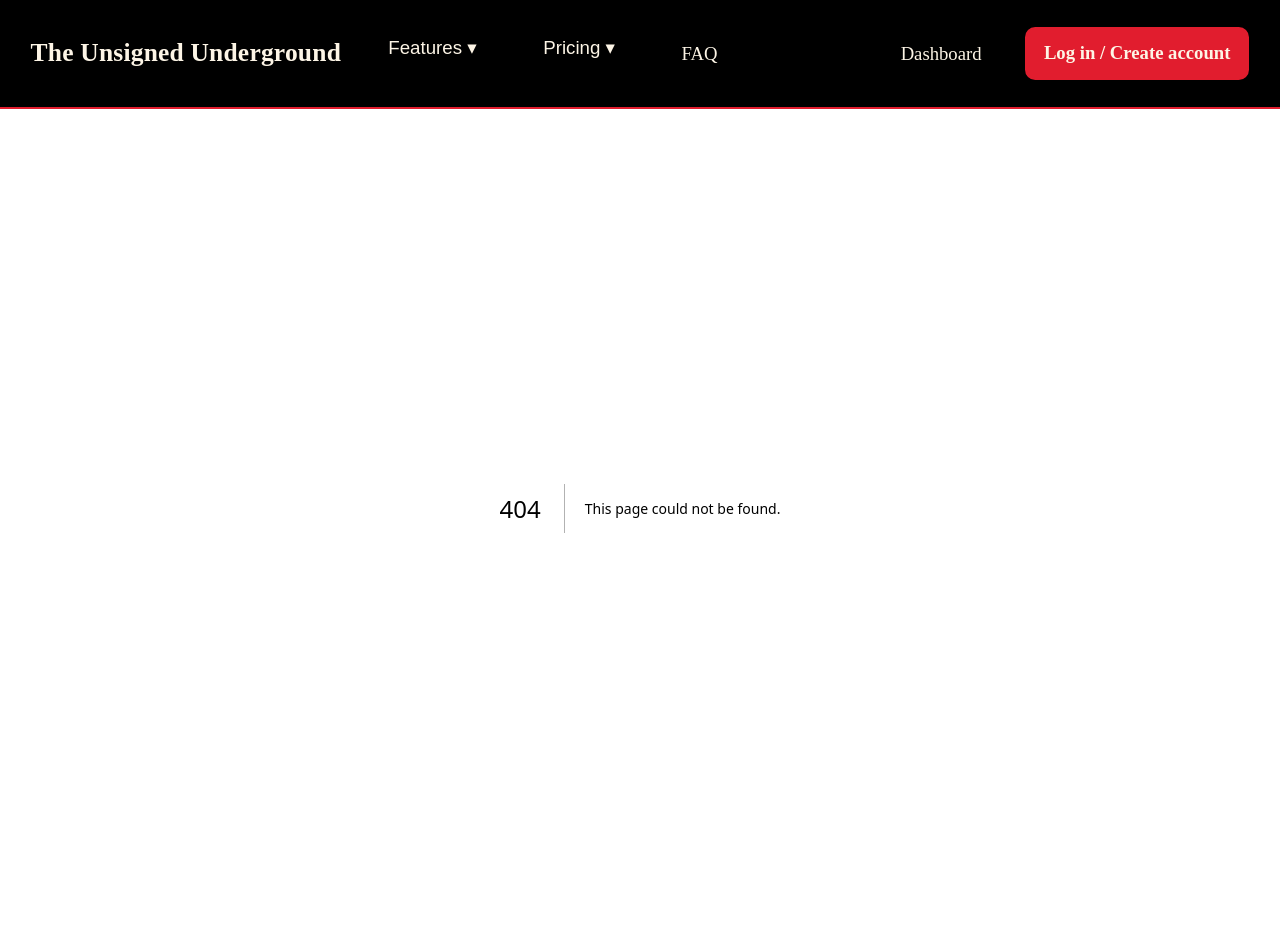
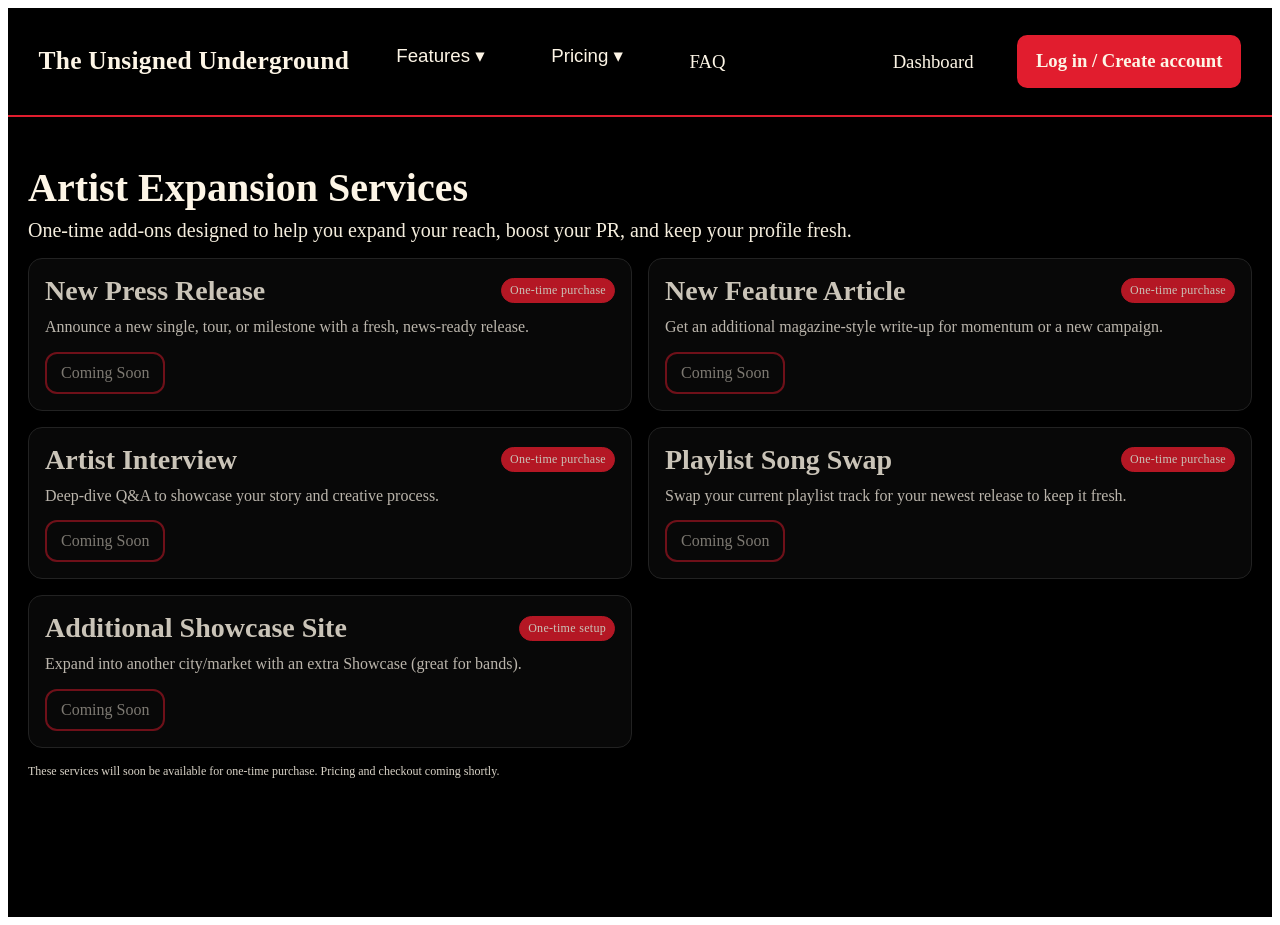
Before and after one commit to theunsignedunderground/uu-main-site, a Next.js app: page /artist-expansion in a window 1280 px wide. Before the commit this address had no page. Built offline with nearby package versions, Linux system fonts and the light colour scheme.

Commit message:
Create artist-expansion.js

```diff
--- /dev/null
+++ b/pages/artist-expansion.js
@@ -0,0 +1,122 @@
+// pages/artist-expansion.js
+import Head from "next/head";
+
+export default function ArtistExpansion() {
+  const extras = [
+    {
+      key: "press_addon",
+      title: "New Press Release",
+      tagline: "One-time purchase",
+      why: "Announce a new single, tour, or milestone with a fresh, news-ready release.",
+      cta: "Coming Soon",
+    },
+    {
+      key: "article_addon",
+      title: "New Feature Article",
+      tagline: "One-time purchase",
+      why: "Get an additional magazine-style write-up for momentum or a new campaign.",
+      cta: "Coming Soon",
+    },
+    {
+      key: "interview_addon",
+      title: "Artist Interview",
+      tagline: "One-time purchase",
+      why: "Deep-dive Q&A to showcase your story and creative process.",
+      cta: "Coming Soon",
+    },
+    {
+      key: "song_swap",
+      title: "Playlist Song Swap",
+      tagline: "One-time purchase",
+      why: "Swap your current playlist track for your newest release to keep it fresh.",
+      cta: "Coming Soon",
+    },
+    {
+      key: "extra_showcase",
+      title: "Additional Showcase Site",
+      tagline: "One-time setup",
+      why: "Expand into another city/market with an extra Showcase (great for bands).",
+      cta: "Coming Soon",
+    },
+  ];
+
+  return (
+    <>
+      <Head>
+        <title>Artist Expansion Services — The Unsigned Underground</title>
+        <meta
+          name="description"
+          content="Explore additional one-time services to expand your reach: press, articles, interviews, song swaps, and more."
+        />
+      </Head>
+
+      <main>
+        <section className="wrap">
+          <h1>Artist Expansion Services</h1>
+          <p className="lead">
+            One-time add-ons designed to help you expand your reach, boost your PR, and keep your profile fresh.
+          </p>
+
+          <div className="grid">
+            {extras.map((x) => (
+              <div key={x.key} className="card" aria-disabled="true">
+                <div className="cardTop">
+                  <h2>{x.title}</h2>
+                  <span className="tag">{x.tagline}</span>
+                </div>
+                <p className="why">{x.why}</p>
+                <div className="ctaRow">
+                  <span className="btn disabled">{x.cta}</span>
+                </div>
+              </div>
+            ))}
+          </div>
+
+          <p className="fine">
+            These services will soon be available for one-time purchase. Pricing and checkout coming shortly.
+          </p>
+        </section>
+      </main>
+
+      <style jsx>{`
+        :root { --w: 1100px; }
+        main { background: #000; color: #fdf5e6; min-height: 100vh; }
+        .wrap { max-width: var(--w); margin: 0 auto; padding: 48px 20px 80px; }
+        h1 { margin: 0 0 8px; font-size: clamp(26px, 3.2vw, 40px); line-height: 1.15; }
+        .lead { color: #f5eede; margin: 0 0 16px; font-size: clamp(16px, 1.9vw, 20px); }
+        .grid {
+          display: grid; gap: 16px; grid-template-columns: 1fr;
+          margin-top: 12px;
+        }
+        @media (min-width: 900px) {
+          .grid { grid-template-columns: 1fr 1fr; }
+        }
+        .card {
+          border: 1px solid #2b2b2b; background: #0b0b0b; border-radius: 14px;
+          padding: 16px; text-align: left;
+          transition: transform .12s ease, box-shadow .12s ease, border-color .12s ease;
+          opacity: 0.8;
+        }
+        .cardTop {
+          display: flex; align-items: center; justify-content: space-between; gap: 10px;
+          margin-bottom: 6px;
+        }
+        h2 { margin: 0; font-size: clamp(20px, 2.6vw, 28px); }
+        .tag {
+          display: inline-block; font-size: 12px; letter-spacing: .3px;
+          color: #fdf5e6; background: #e11d2e; border: 1px solid #e11d2e;
+          padding: 4px 8px; border-radius: 999px; white-space: nowrap;
+        }
+        .why { margin: 8px 0 12px; color: #eae3d7; line-height: 1.55; font-size: 16px; }
+        .ctaRow { display: flex; }
+        .btn {
+          display: inline-block; font-size: 16px; padding: 10px 14px;
+          border-radius: 12px; border: 2px solid #e11d2e; color: #fdf5e6;
+          background: transparent; opacity: 0.6;
+        }
+        .btn.disabled { cursor: not-allowed; }
+        .fine { margin-top: 16px; color: #d9d3c7; font-size: 12px; }
+      `}</style>
+    </>
+  );
+}
```
